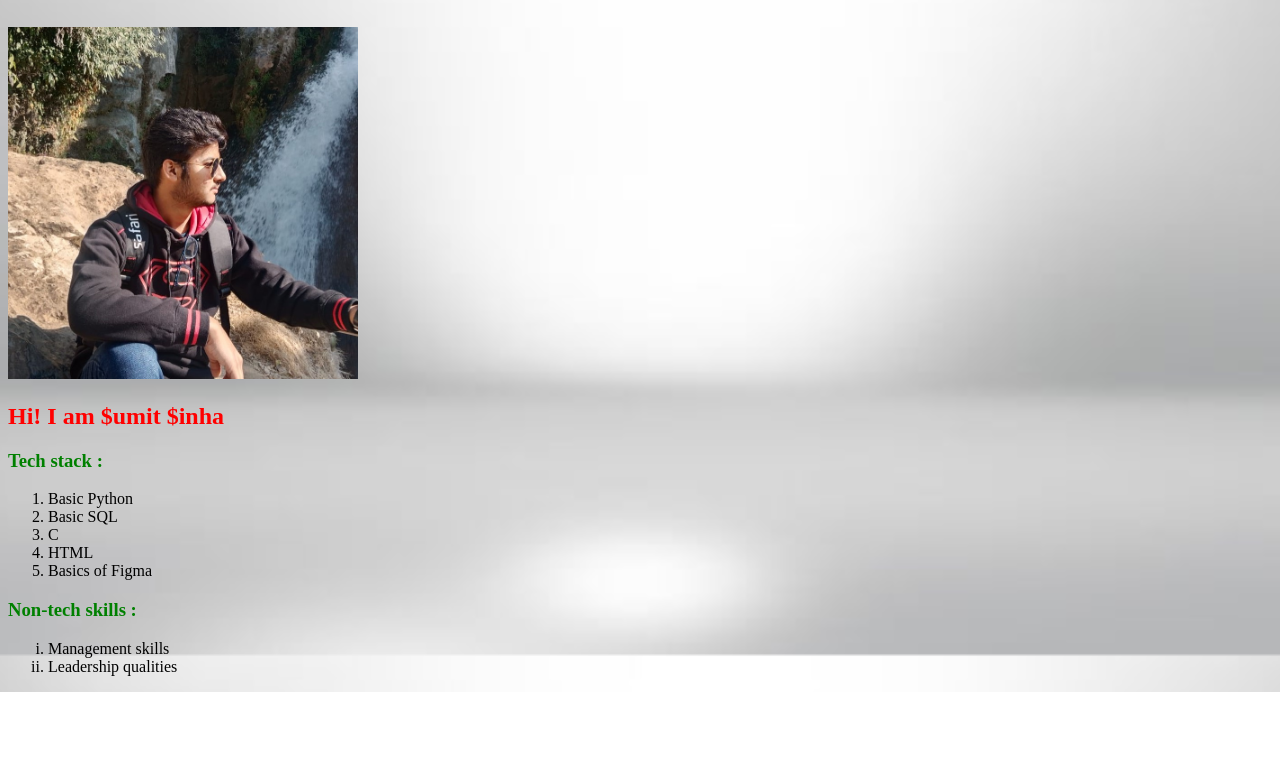
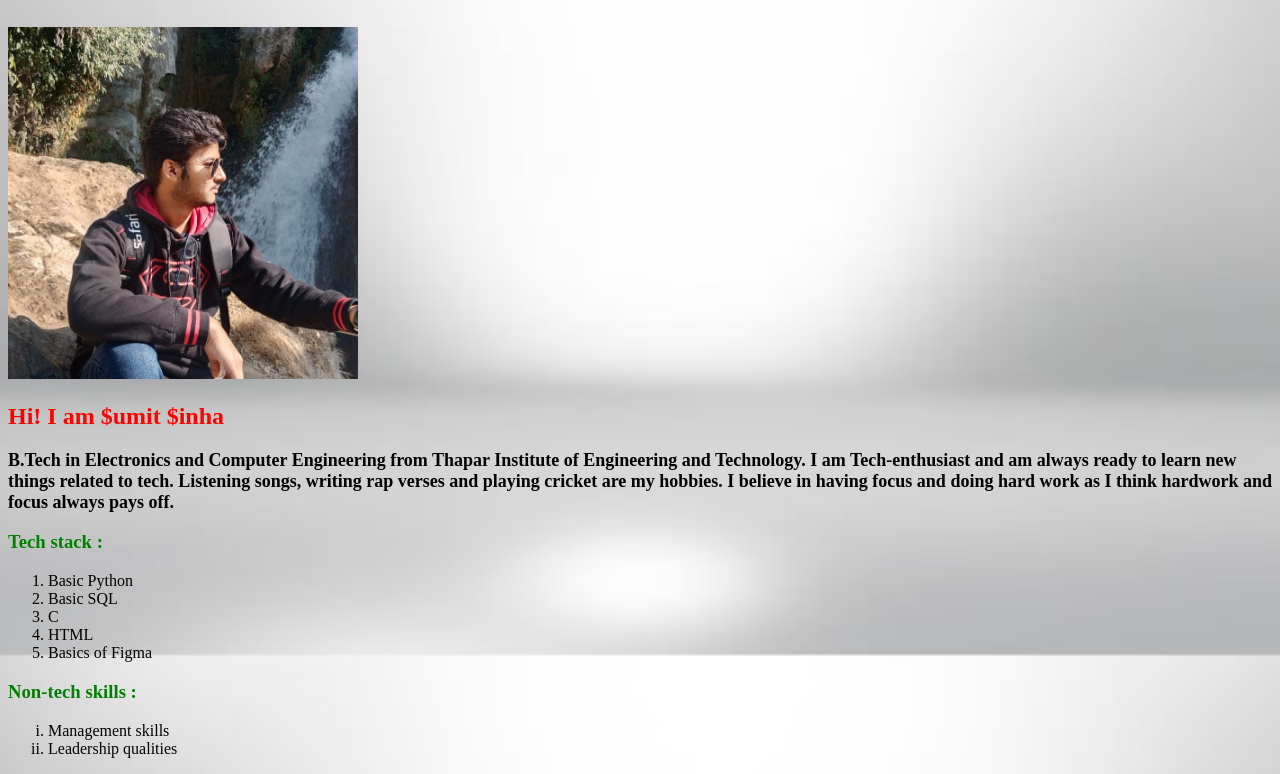
Before and after one commit to Sumit2003Sinha/Sumit2003Sinha.github.io, a plain HTML site: page index.html in a window 1280 px wide. Shown: the part 145-919 px from the top of the page. Before the commit the page ends 837 px from the top, so only its background shows below. Drawn offline with Linux system fonts and the light colour scheme.

Commit message:
Update index.html

```diff
--- a/index.html
+++ b/index.html
@@ -31,7 +31,9 @@
     </div>
     <div>
         <h2 style="color: red;">Hi!  I am $umit $inha</h2>
-        <p style="font-size: large;">
+        <p style="font-size: large;"><b> B.Tech in Electronics and Computer Engineering from Thapar Institute of Engineering and Technology.
+        I am Tech-enthusiast and am always ready to learn new things related to tech. Listening songs, writing rap verses and playing cricket are my hobbies.
+        I believe in having focus and doing hard work as I think hardwork and focus always pays off.</b>
         </p>
     </div>
     <div>
```
